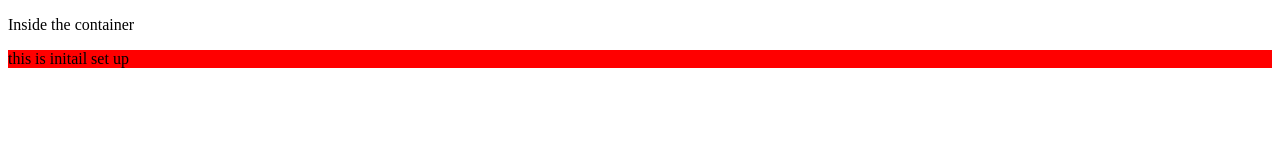
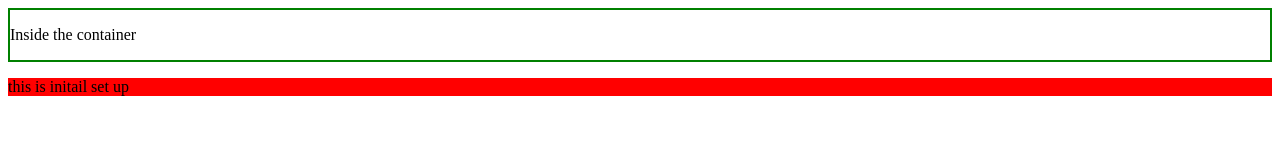
Before and after one commit to MahdevGiri/first_website, a plain HTML site: page index.html in a window 1280 px wide. Drawn offline with Linux system fonts and the light colour scheme.

```diff
--- a/style.css
+++ b/style.css
@@ -1,3 +1,7 @@
 .test1 {
     background: red;
 }
+
+.test {
+    border: solid 2px green;
+}
```
